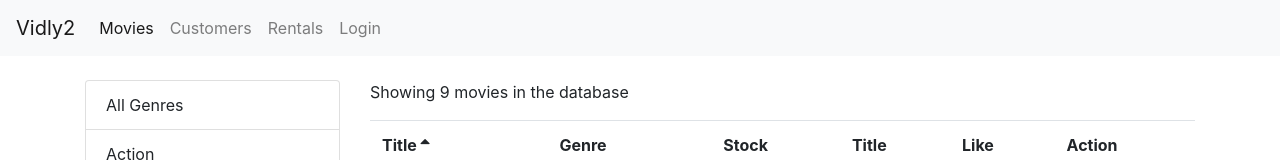
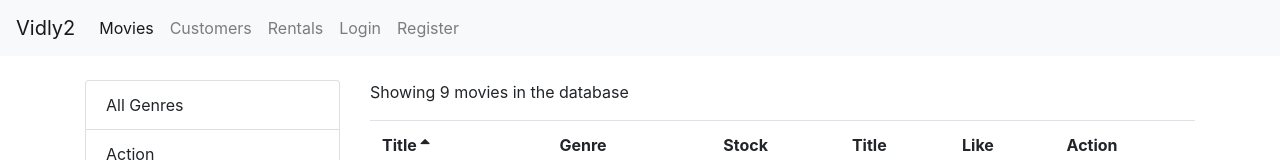
Before and after one commit to smhz101/vidly, a React (Create React App) app: page /movies in a window 1280 px wide. Shown: the top 160 px of the page. Built offline with nearby package versions, Linux system fonts and the light colour scheme.

Commit message:
Register route created

```diff
--- a/src/App.js
+++ b/src/App.js
@@ -8,6 +8,7 @@ import Rentals from "./components/rentals";
 import NotFound from "./components/notFound";
 import NavBar from "./components/navBar";
 import LoginForm from "./components/loginForm";
+import RegisterForm from "./components/registerForm";
 
 import "./App.css";
 
@@ -18,6 +19,7 @@ class App extends Component {
         <NavBar />
         <div className="container">
           <Switch>
+            <Route path="/register" component={RegisterForm}></Route>
             <Route path="/login" component={LoginForm}></Route>
             <Route path="/movies/:id" component={MoviesForm}></Route>
             <Route path="/movies" component={Movies}></Route>
--- a/src/components/navBar.jsx
+++ b/src/components/navBar.jsx
@@ -32,6 +32,9 @@ const NavBar = () => {
           <NavLink className="nav-item nav-link" to="/login">
             Login
           </NavLink>
+          <NavLink className="nav-item nav-link" to="/register">
+            Register
+          </NavLink>
         </div>
       </div>
     </nav>
```
